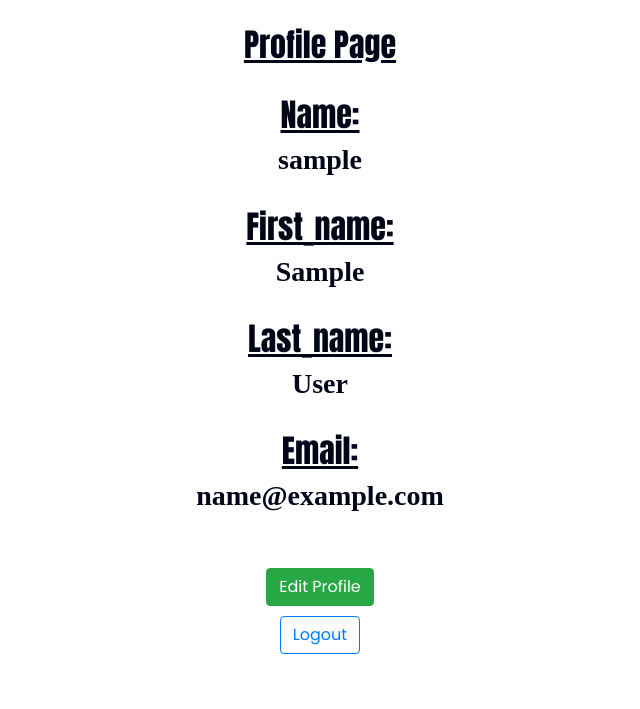
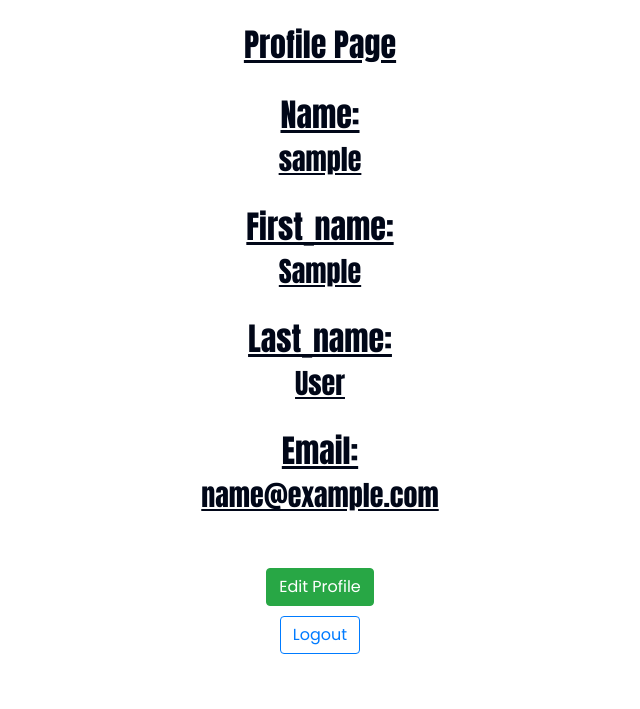
Before and after one commit to SujalSuryawanshi/Assanj, a Django app: template templates/profile.html in a window 1280 px wide. Shown: the part 70-779 px from the top of the page, without its empty margins (320-960 px from the left). Run offline with Django 5.2, Linux system fonts and the light colour scheme; the template is opened without the code that fills it: values that come from a table or form of the project are taken from there, others are empty; the visitor is signed in with stand-in values (Sample User, id 1); data comes from the database, SQL or seed files in the repository; some web fonts are replaced.

Commit message:
Update profile.html

```diff
--- a/templates/profile.html
+++ b/templates/profile.html
@@ -9,25 +9,25 @@
 <br>
 
 <h2 class="anton-regular">Name:</h2>
-<h3 class="user-anton-regular">
+<h3 class="anton-regular">
     {{ profile_user.username }}
 </h3>
 <br>
 
 <h2 class="anton-regular">First_name:</h2>
-<h3 class="user-anton-regular">
+<h3 class="anton-regular">
  {{ profile_user.first_name }}
 </h3>
 <br>
 
 <h2 class="anton-regular">Last_name:</h2>
-<h3 class="user-anton-regular">
+<h3 class="anton-regular">
     {{ profile_user.last_name }}
 </h3>
 <br>
 
 <h2 class="anton-regular">Email:</h2>
-<h3 class="user-anton-regular">
+<h3 class="anton-regular">
     {{ profile_user.email }}
 </h3>
 <br>
```
